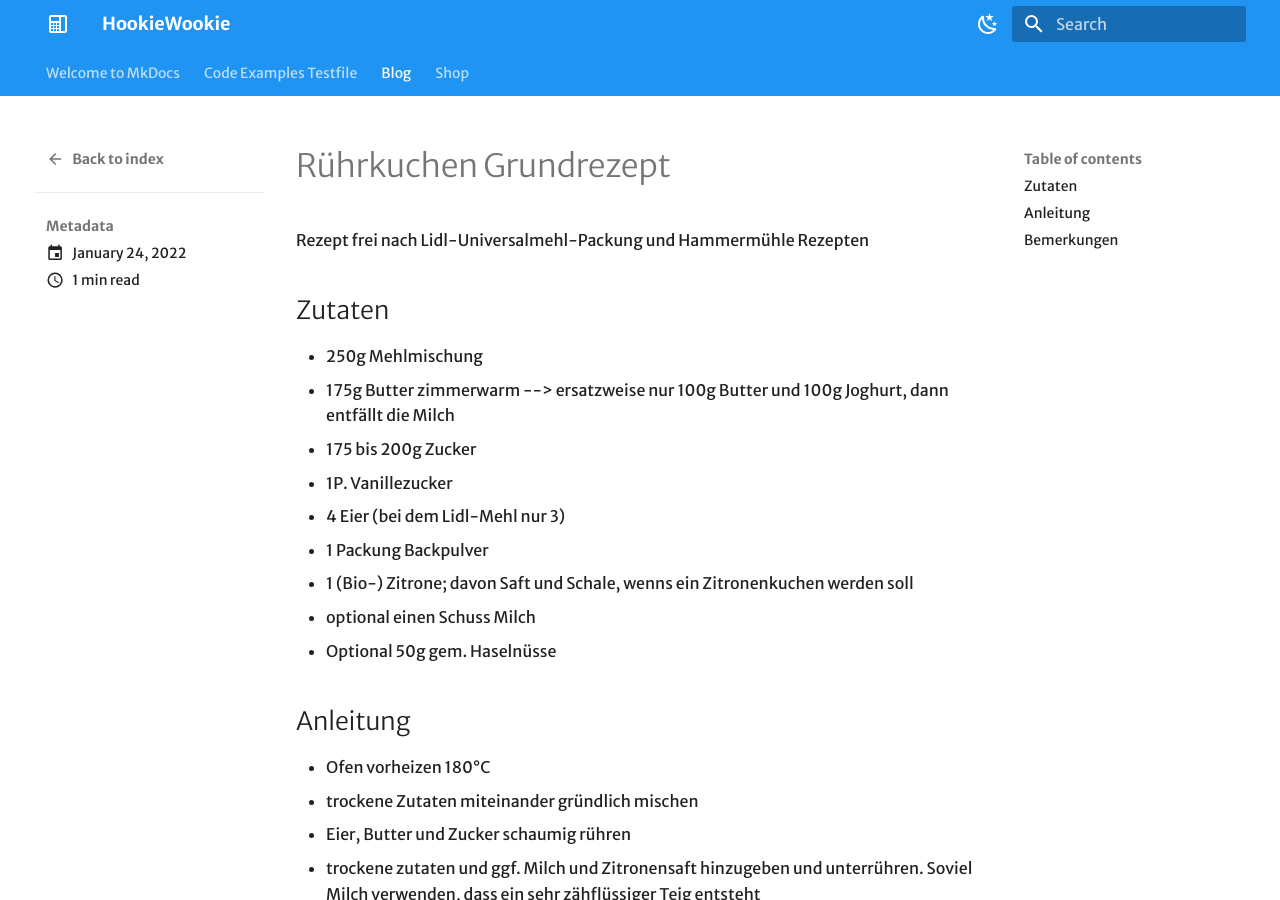
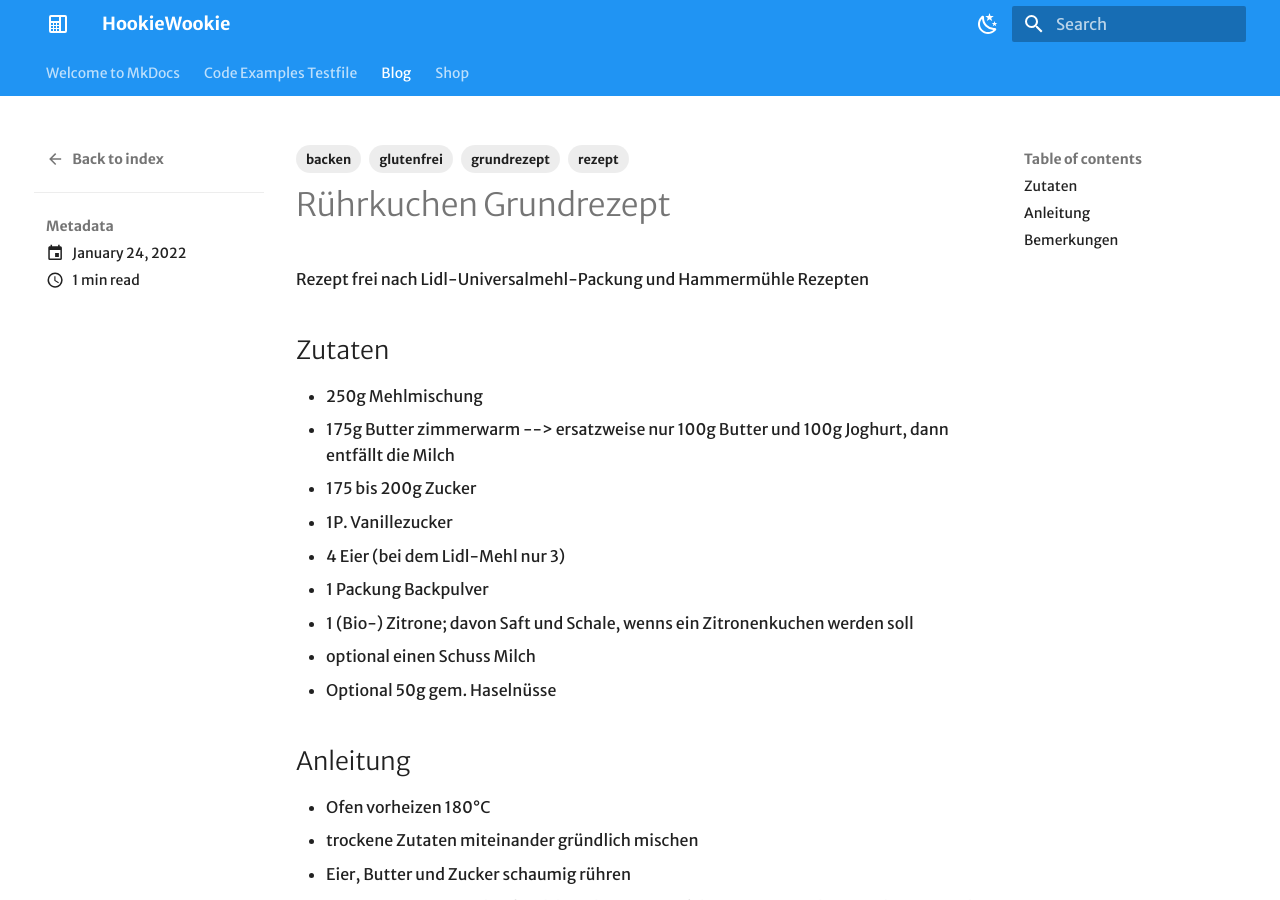
Before and after one commit to steffiland/mkdocs-blog, an MkDocs documentation site: the page built from docs/blog/posts/obsidian/2022/Ruehrkuchen.md, in a window 1280 px wide and 900 px high. Built offline with MkDocs 1.6.1 and Material for MkDocs 9.7.7, drawn with Linux system fonts in a browser that asks for light colours; some web fonts are replaced; some of the changed lines change nothing that is shown.

Commit message:
add tags

```diff
--- a/mkdocs.yml
+++ b/mkdocs.yml
@@ -95,6 +95,7 @@ markdown_extensions:
 
 plugins:
   - search
+  - tags
   - blog:
       post_url_date_format: yyyy/MM
       blog_toc: true
```
